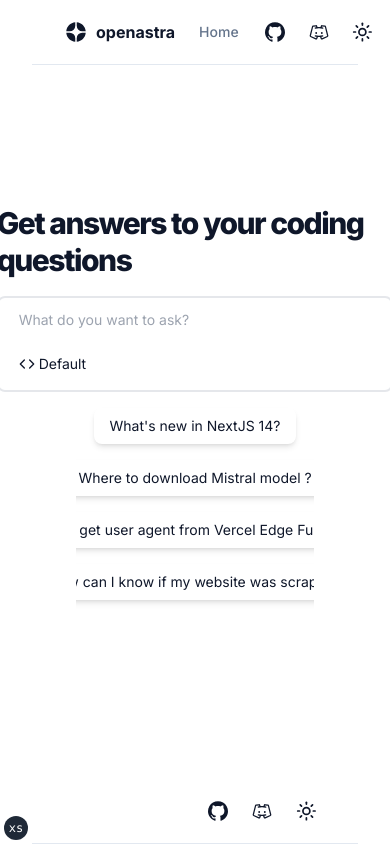
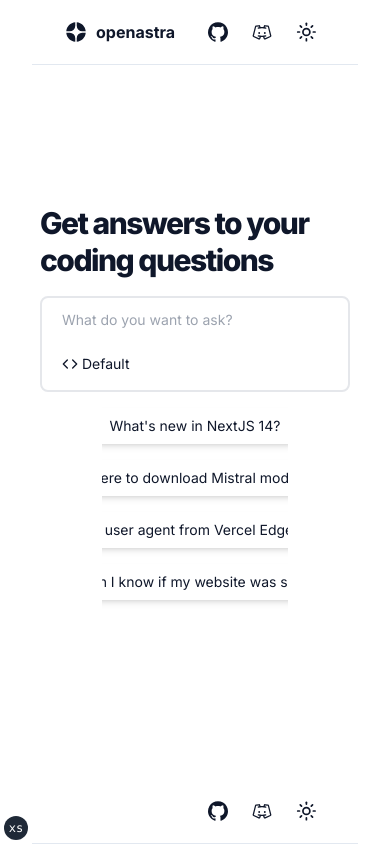
Before and after one commit to NeuclaiLabs/centroid, a Next.js app: page / in a window 390 px wide. Built offline with nearby package versions, Linux system fonts and the light colour scheme.

Commit message:
fix: adding responsiveness to home page.

```diff
--- a/app/layout.tsx
+++ b/app/layout.tsx
@@ -42,7 +42,7 @@ export default function RootLayout({ children }: RootLayoutProps) {
           )}
         >
           <ThemeProvider attribute="class" defaultTheme="system" enableSystem>
-            <div className="container mx-auto  flex min-h-screen flex-col">
+            <div className="container mx-auto flex min-h-screen flex-col">
               <SiteHeader />
               <main className="flex w-full flex-1">{children}</main>
               <SiteFooter />
--- a/app/page.tsx
+++ b/app/page.tsx
@@ -3,10 +3,8 @@ import { Search } from "@/components/search"
 export default function IndexPage() {
   return (
     // Ensuring the main container allows for full height alignment
-    <div className="container mx-auto flex w-full flex-1 items-center justify-center">
-      <section className=" flex min-h-full flex-col items-center justify-center p-4 pb-10">
-        <Search />
-      </section>
+    <div className="container mx-auto flex w-full flex-1 items-center justify-center p-2 pb-8">
+      <Search />
     </div>
   )
 }
--- a/components/site-header.tsx
+++ b/components/site-header.tsx
@@ -10,7 +10,7 @@ export function SiteHeader() {
   return (
     <header className="sticky top-0 z-40 w-full justify-center border-b bg-background">
       <div className="container flex h-16 items-center space-x-4 sm:justify-between sm:space-x-0">
-        <MainNav items={siteConfig.mainNav} />
+        <MainNav />
         <div className="flex flex-1 items-center justify-end space-x-4">
           <nav className="flex items-center space-x-1">
             <Link
```
